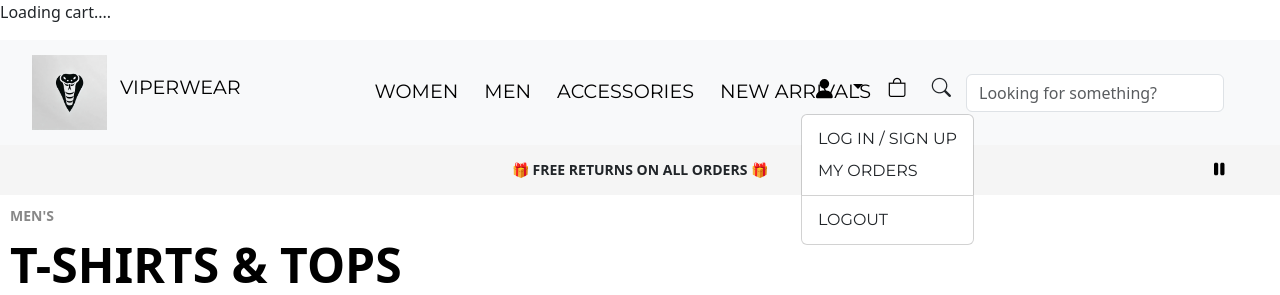
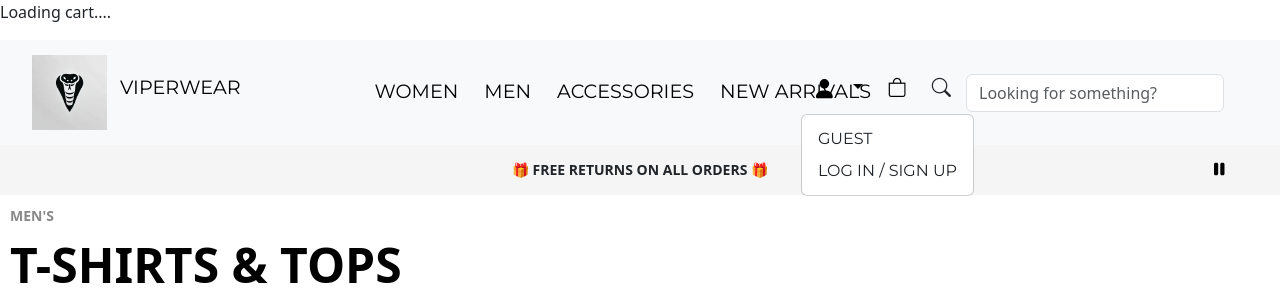
Before and after one commit to amirarif619/viper-apparel, a React (Vite) app: page / in a window 1280 px wide. Both pictures are taken after a click on the button 836 px from the left and 87 px from the top of the page. Shown: the top 295 px of the page. Built offline with nearby package versions, Linux system fonts and the light colour scheme; no server answers.

Commit message:
added logout button

```diff
--- a/src/components/MainNavbar.jsx
+++ b/src/components/MainNavbar.jsx
@@ -11,15 +11,18 @@ import { useEffect, useState } from 'react';
 import CartOffcanvas from './CartOffcanvas';
 import { useDispatch, useSelector } from 'react-redux';
 import {  fetchCart } from '../redux/cartSlice';
-import { getAuth } from 'firebase/auth';
+import { getAuth, signOut } from 'firebase/auth';
 import Form from 'react-bootstrap/Form';
+import { useNavigate } from 'react-router-dom';
 
 
 function MainNavbar() {
 
   const [show, setShow] = useState(false);
+  const [userEmail, setUserEmail] = useState('Guest')
   const dispatch = useDispatch()
   const auth = getAuth();
+  const navigate = useNavigate();
 
   const cartItems = useSelector((state) => state.cart.items) || [];
   const cartCount = Array.isArray(cartItems)
@@ -29,10 +32,12 @@ function MainNavbar() {
   useEffect(() => {
     const unsubscribe = auth.onAuthStateChanged((user) => {
       if (user) {
-
+       setUserEmail(user.email);
         dispatch(fetchCart());
+      } else {
+        setUserEmail('Guest');
       }
-    })
+    });
 
     return () => unsubscribe();
   }, [auth, dispatch]);
@@ -43,6 +48,15 @@ function MainNavbar() {
   const handleClose = () => setShow(false);
   const handleShow = () => setShow(true);
 
+  const handleLogout = async () => {
+    try {
+      await signOut(auth);
+      console.log('User has logged out');
+      navigate('/')
+    } catch (error) {
+        console.error('Error logging out:', error)
+      }
+  }
   return (
     <>
       <CartOffcanvas show={show} handleClose={handleClose} />
@@ -83,12 +97,17 @@ function MainNavbar() {
               title={<FontAwesomeIcon icon={faUser} />}
               id="basic-nav-dropdown"
               >
+                <NavDropdown.Item >{userEmail}</NavDropdown.Item>
+                {userEmail === 'Guest' ? (
               <NavDropdown.Item href="/auth">Log in / Sign Up</NavDropdown.Item>
+                ) : (
+                  <>
               <NavDropdown.Item href="/">My Orders</NavDropdown.Item>
               <NavDropdown.Divider />
-              <NavDropdown.Item href="/logout">Logout</NavDropdown.Item>
+              <NavDropdown.Item as="button" onClick={handleLogout}>Logout</NavDropdown.Item>
+              </>
+                )}
             </NavDropdown>
-
             <Nav.Link as="button" className="nav-link-custom position-relative" onClick={handleShow}>
               <i className="bi bi-bag"></i>
               {cartCount > 0 && (
```
